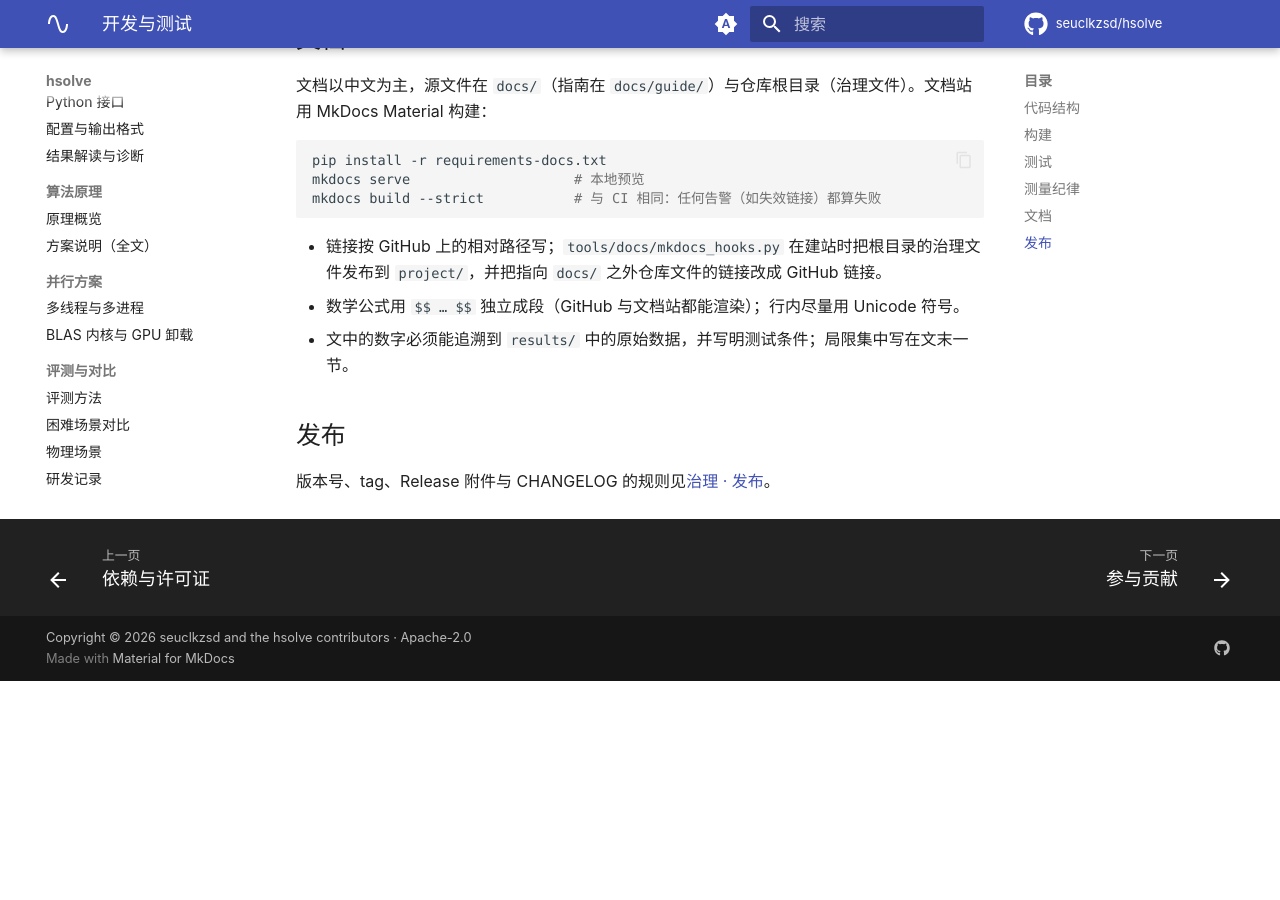
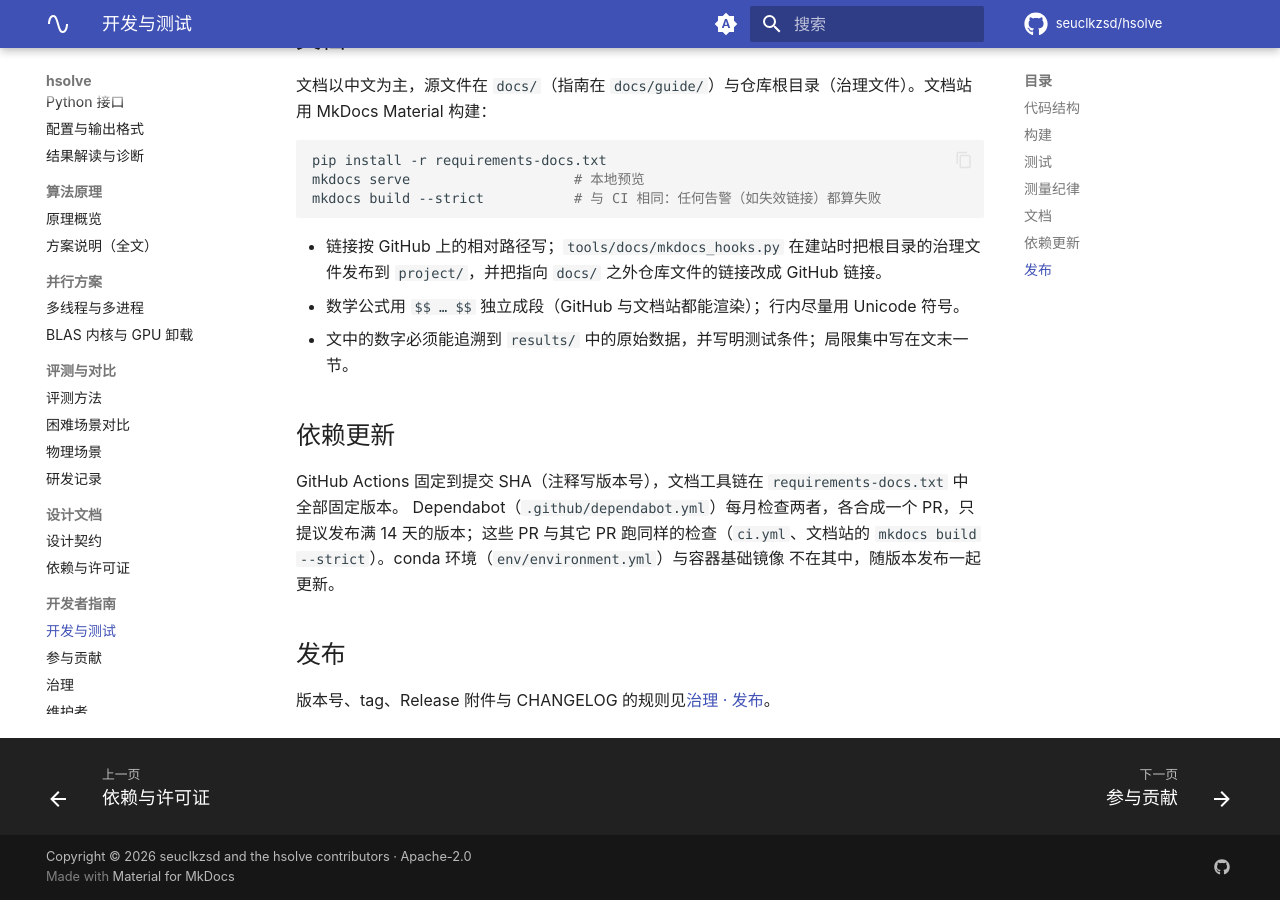
Before and after one commit to seuclkzsd/hsolve, an MkDocs documentation site: the page built from docs/guide/developing.md, in a window 1280 px wide and 900 px high, scrolled down 2986 px. Built offline with MkDocs 1.6.1 and Material for MkDocs 9.7.7, drawn with Linux system fonts in a browser that asks for light colours; comment, search, counter and statistics services are not loaded; before the commit the page ends 3667 px from its top, so only the background shows below that.

Commit message:
ci: Dependabot proposes monthly, grouped updates of the pinned GitHub Actions and of the documentation toolchain, each version at least 14 days after its release; the developer guide and requirements-docs.txt say what it covers

```diff
--- a/docs/guide/developing.md
+++ b/docs/guide/developing.md
@@ -93,6 +93,13 @@ mkdocs build --strict           # 与 CI 相同：任何告警（如失效链接
 - 数学公式用 `$$ … $$` 独立成段（GitHub 与文档站都能渲染）；行内尽量用 Unicode 符号。
 - 文中的数字必须能追溯到 `results/` 中的原始数据，并写明测试条件；局限集中写在文末一节。
 
+## 依赖更新
+
+GitHub Actions 固定到提交 SHA（注释写版本号），文档工具链在 `requirements-docs.txt` 中全部固定版本。
+Dependabot（`.github/dependabot.yml`）每月检查两者，各合成一个 PR，只提议发布满 14 天的版本；这些 PR 与其它 PR
+跑同样的检查（`ci.yml`、文档站的 `mkdocs build --strict`）。conda 环境（`env/environment.yml`）与容器基础镜像
+不在其中，随版本发布一起更新。
+
 ## 发布
 
 版本号、tag、Release 附件与 CHANGELOG 的规则见[治理 · 发布](../../GOVERNANCE.md#发布)。
--- a/requirements-docs.txt
+++ b/requirements-docs.txt
@@ -4,7 +4,8 @@
 # segmentation for the search index; mkdocs-material uses it when installed). Everything else is
 # their dependency closure for CPython 3.11-3.12 on Linux. Every pin was released at least two weeks
 # before it was chosen. To update: change the direct pins, resolve in a fresh virtual environment
-# and copy the result of `pip freeze` here.
+# and copy the result of `pip freeze` here. Dependabot (.github/dependabot.yml) proposes the updates
+# monthly, each at least 14 days after its release, and the docs workflow builds the site on them.
 mkdocs==1.6.1
 mkdocs-material==9.7.7
 pymdown-extensions==10.21.3
```
Also changed, not shown: 1 other file.
